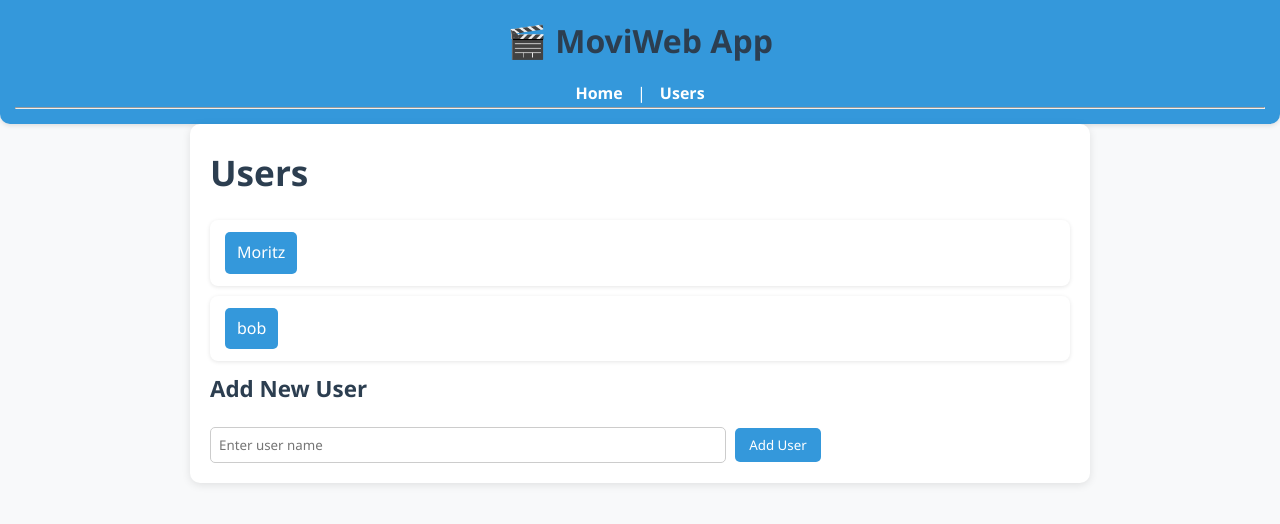
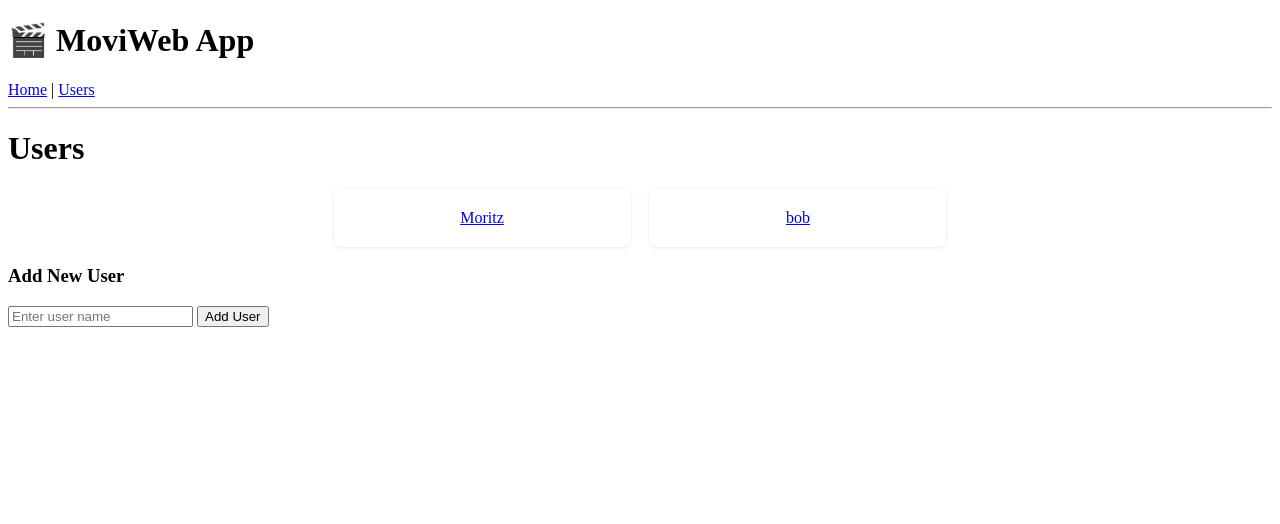
Before and after one commit to moritzbrosch36/MovieWebApp, a Flask app: page / in a window 1280 px wide. Shown: the top 524 px of the page. Run offline with Flask 3, Linux system fonts and the light colour scheme.

Commit message:
update design

```diff
--- a/static/style.css
+++ b/static/style.css
@@ -1,195 +1,62 @@
-/* --- General Reset --- */
-* {
-    margin: 0;
+/* --- User Grid Layout --- */
+.user-list {
+    display: flex;
+    flex-wrap: wrap;
+    gap: 20px; /* Abstand zwischen den Kacheln */
     padding: 0;
-    box-sizing: border-box;
-    font-family: 'Segoe UI', Tahoma, Geneva, Verdana, sans-serif;
+    margin-top: 20px;
+    justify-content: center;
 }
 
-body {
-    background-color: #f8f9fa;
-    color: #333;
-    line-height: 1.6;
-    padding: 0;
-}
-
-/* --- Header --- */
-header {
-    background-color: #3498db;
-    padding: 15px;
-    color: white;
-    text-align: center;
-    border-radius: 0 0 10px 10px;
-    box-shadow: 0 2px 4px rgba(0, 0, 0, 0.1);
-}
-
-header h1 {
-    font-size: 2rem;
-}
-
-header nav {
-    margin-top: 10px;
-}
-
-header nav a {
-    color: white;
-    margin: 0 10px;
-    text-decoration: none;
-    font-weight: bold;
-}
-
-header nav a:hover {
-    text-decoration: underline;
-}
-
-/* --- Footer --- */
-footer {
-    text-align: center;
-    padding: 10px;
-    margin-top: 40px;
-    color: #777;
-    font-size: 0.9rem;
-    background-color: #f1f1f1;
-}
-
-/* --- Headers --- */
-h1, h2, h3 {
-    color: #2c3e50;
-    margin-bottom: 15px;
-}
-
-h1 {
-    font-size: 2.2rem;
-}
-
-h2 {
-    font-size: 1.8rem;
-}
-
-h3 {
-    font-size: 1.4rem;
-}
-
-/* --- Container --- */
-.container {
-    max-width: 900px;
-    margin: auto;
+.user-entry {
+    background: #ffffff;
     padding: 20px;
-    background: white;
-    border-radius: 10px;
-    box-shadow: 0 2px 8px rgba(0, 0, 0, 0.1);
-}
-
-/* --- Links --- */
-a {
-    color: #3498db;
-    text-decoration: none;
-}
-
-a:hover {
-    text-decoration: underline;
-}
-
-/* --- Lists --- */
-.user-list,
-.movie-list {
-    list-style-type: none;
-    margin-top: 20px;
-}
-
-.user-entry,
-.movie-entry {
-    background: #ffffff;
-    padding: 12px 15px;
-    margin-bottom: 10px;
     border-radius: 8px;
     display: flex;
+    flex-direction: column;
     align-items: center;
     justify-content: space-between;
     box-shadow: 0 1px 4px rgba(0, 0, 0, 0.1);
+    flex: 1 1 calc(25% - 20px); /* 4 Kacheln pro Reihe */
+    max-width: calc(25% - 20px);
+    min-width: 200px;
+    box-sizing: border-box;
+    transition: transform 0.2s ease;
 }
 
-/* --- Buttons --- */
-button {
-    background-color: #3498db;
-    color: white;
-    border: none;
-    padding: 8px 14px;
-    margin-left: 5px;
-    border-radius: 5px;
-    cursor: pointer;
-    transition: background-color 0.2s ease;
+.user-entry:hover {
+    transform: translateY(-5px);
 }
 
-button:hover {
-    background-color: #2980b9;
+/* --- User Entry Content Styling --- */
+.user-entry h3 {
+    font-size: 1.4rem;
+    margin-bottom: 10px;
 }
 
-.btn {
-    display: inline-block;
-    padding: 8px 12px;
-    background: #3498db;
-    color: white;
-    border-radius: 5px;
-    text-decoration: none;
-    transition: background-color 0.2s ease;
+.user-entry p {
+    font-size: 1rem;
+    color: #555;
 }
 
-.btn:hover {
-    background-color: #2980b9;
+/* --- Responsive: Weniger Kacheln pro Reihe --- */
+@media (max-width: 1200px) {
+    .user-entry {
+        flex: 1 1 calc(33.33% - 20px); /* 3 pro Reihe */
+        max-width: calc(33.33% - 20px);
+    }
 }
 
-/* --- Forms --- */
-form {
-    margin-top: 20px;
+@media (max-width: 900px) {
+    .user-entry {
+        flex: 1 1 calc(50% - 20px); /* 2 pro Reihe */
+        max-width: calc(50% - 20px);
+    }
 }
 
-input[type="text"] {
-    padding: 8px;
-    width: 60%;
-    border: 1px solid #ccc;
-    border-radius: 5px;
-}
-
-input[type="text"]:focus {
-    border-color: #3498db;
-    outline: none;
-}
-
-/* --- Error Messages --- */
-.error-message {
-    background: #ffe6e6;
-    color: #c0392b;
-    padding: 12px;
-    border-radius: 8px;
-    margin-top: 20px;
-    border: 1px solid #e74c3c;
-}
-
-/* --- Suggestions List --- */
-.suggestions {
-    margin-top: 10px;
-    padding-left: 20px;
-}
-
-.suggestions li {
-    list-style-type: disc;
-}
-
-/* --- Responsive Design --- */
-@media (max-width: 768px) {
-    input[type="text"] {
-        width: 100%;
-        margin-bottom: 10px;
-    }
-
-    .user-entry,
-    .movie-entry {
-        flex-direction: column;
-        align-items: flex-start;
-    }
-
-    button {
-        margin-top: 5px;
+@media (max-width: 600px) {
+    .user-entry {
+        flex: 1 1 100%; /* 1 pro Reihe */
+        max-width: 100%;
     }
 }
```
